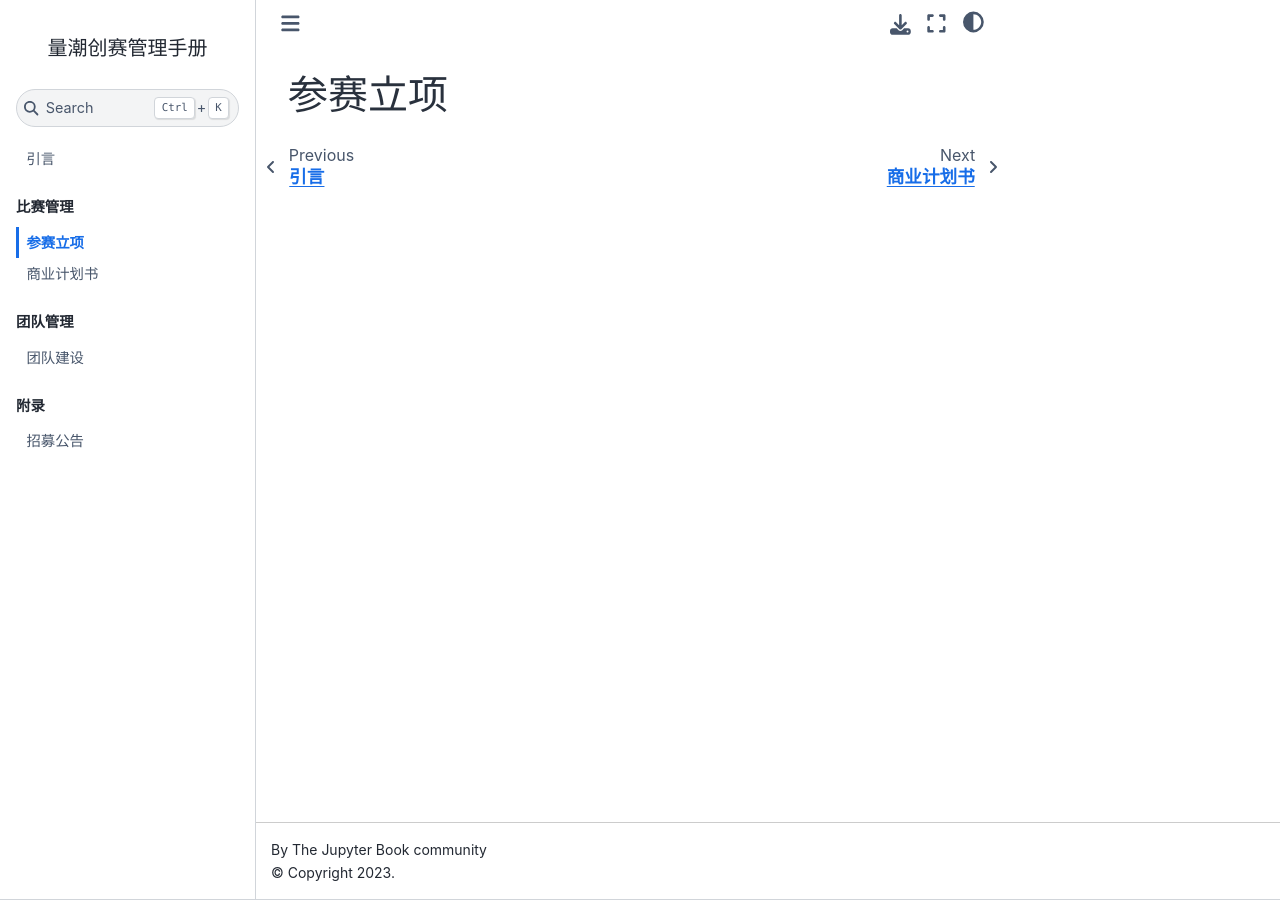
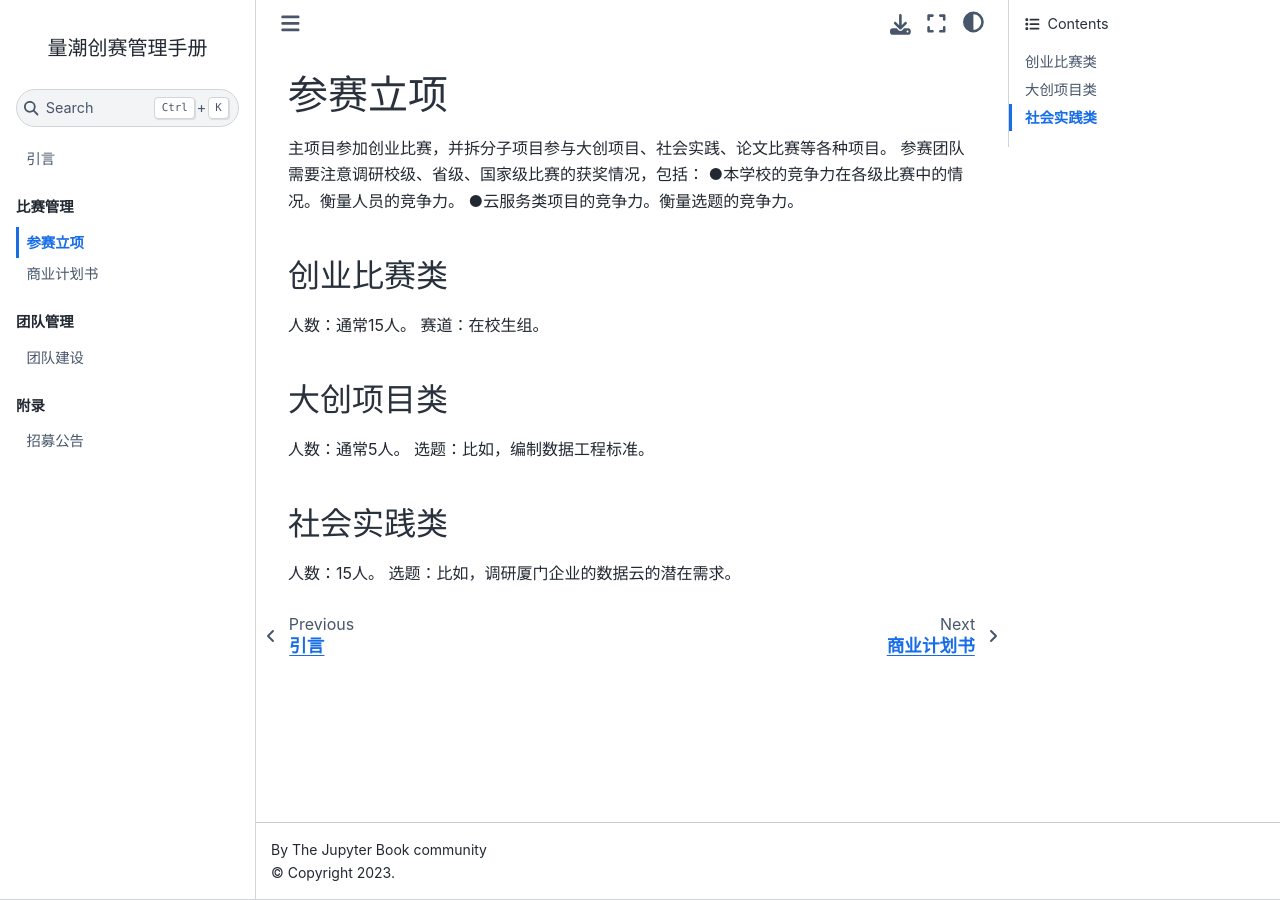
Before and after one commit to zcowken/quanttide-handbook-of-competitions-zken-fork1, a Jupyter Book: the page built from competitions/initiation.md, in a window 1280 px wide. Built offline with Jupyter Book 1.0.4 settings and Sphinx 7.4.7 and the Sphinx Book theme 1.1.4, drawn with Linux system fonts in a browser that asks for light colours.

Commit message:
Update initiation.md

```diff
--- a/competitions/initiation.md
+++ b/competitions/initiation.md
@@ -1 +1,14 @@
 # 参赛立项
+主项目参加创业比赛，并拆分子项目参与大创项目、社会实践、论文比赛等各种项目。
+参赛团队需要注意调研校级、省级、国家级比赛的获奖情况，包括：
+●本学校的竞争力在各级比赛中的情况。衡量人员的竞争力。
+●云服务类项目的竞争力。衡量选题的竞争力。
+## 创业比赛类
+人数：通常15人。
+赛道：在校生组。
+## 大创项目类
+人数：通常5人。
+选题：比如，编制数据工程标准。
+## 社会实践类
+人数：15人。
+选题：比如，调研厦门企业的数据云的潜在需求。
```
